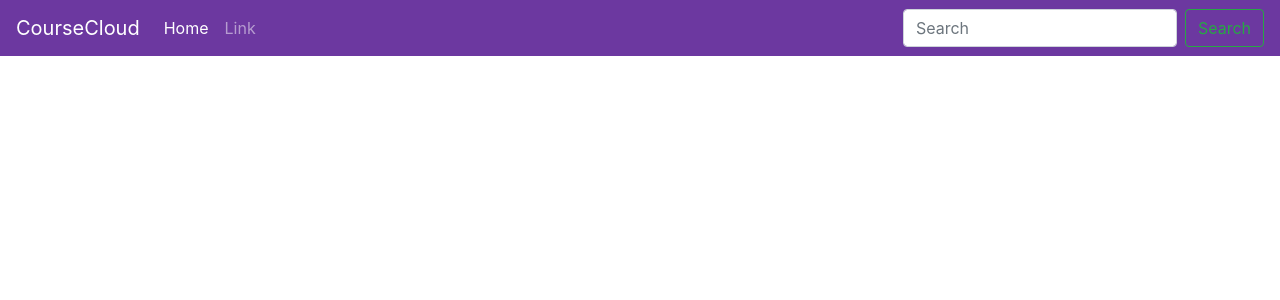
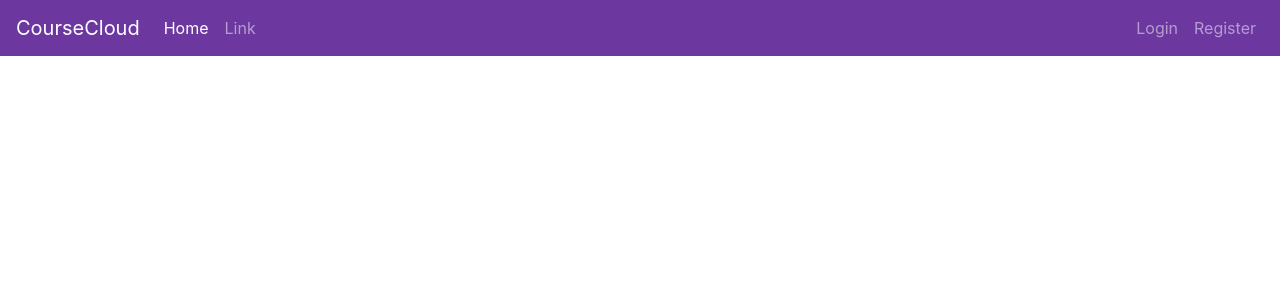
Before and after one commit to AS-Coope/OurVLE-DBMS, a Flask app: page / in a window 1280 px wide. Shown: the top 300 px of the page. Run offline with Flask 2, Linux system fonts and the light colour scheme.

Commit message:
added login and register to navbar

```diff
--- a/app/templates/footer.html
+++ b/app/templates/footer.html
@@ -1,2 +1,2 @@
 <hr>
-<p>Copyright &copy; Flask Inc.</p>
+<p>Copyright &copy; DBMS All Stars </p>
--- a/app/templates/header.html
+++ b/app/templates/header.html
@@ -17,11 +17,16 @@
           <a class="nav-link" href="#">Link</a>
         </li>
 
+      </ul>
 
+      <ul class="navbar-nav ml-auto">
+        <li class="nav-item">
+          <a class="nav-link" href="#">Login</a>
+        </li>
+        <li class="nav-item">
+          <a class="nav-link" href="#">Register</a>
+        </li>
       </ul>
-      <form class="form-inline my-2 my-lg-0">
-        <input class="form-control mr-sm-2" type="search" placeholder="Search" aria-label="Search">
-        <button class="btn btn-outline-success my-2 my-sm-0" type="submit">Search</button>
-      </form>
+
     </div>
   </nav>
```
